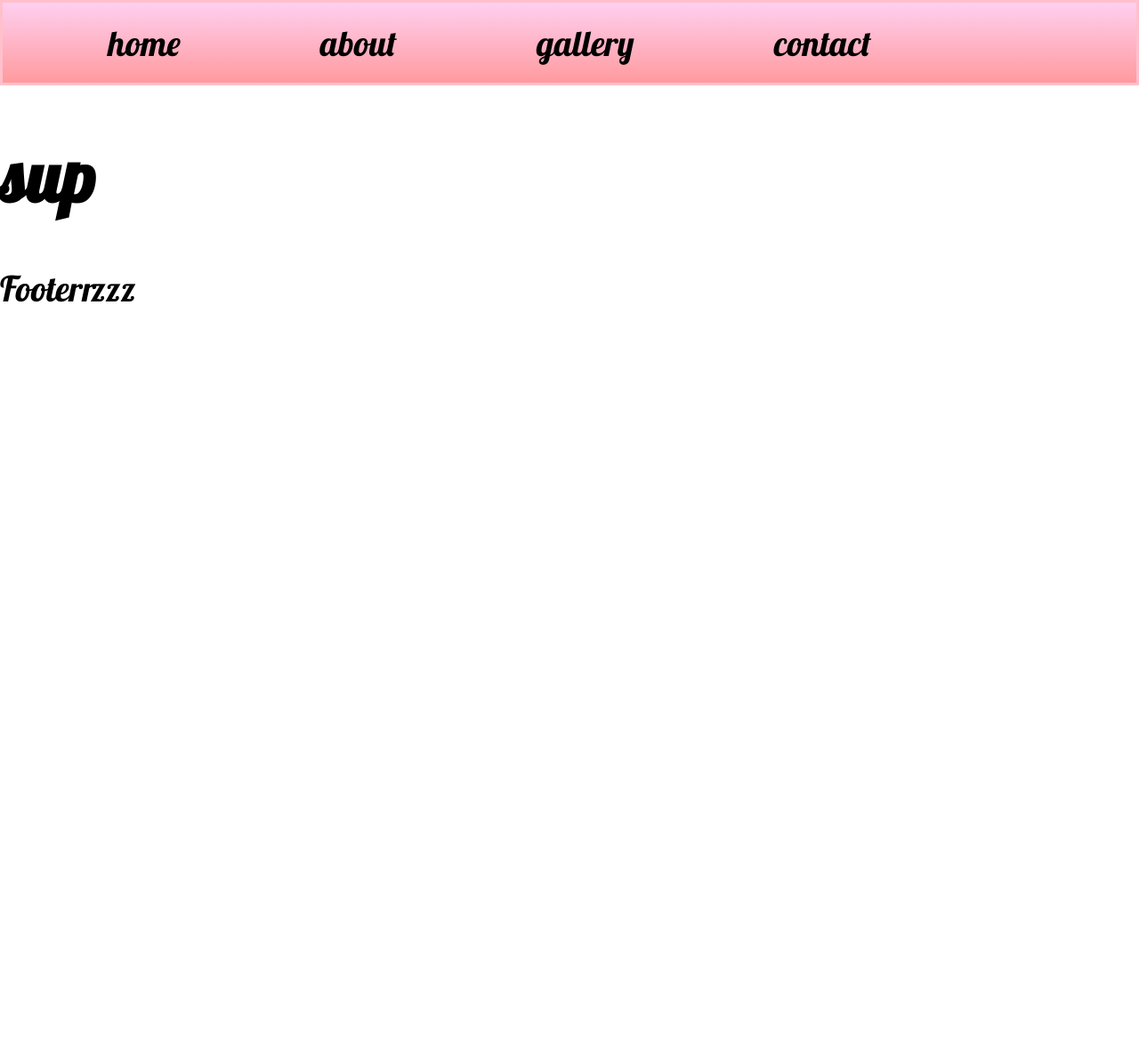
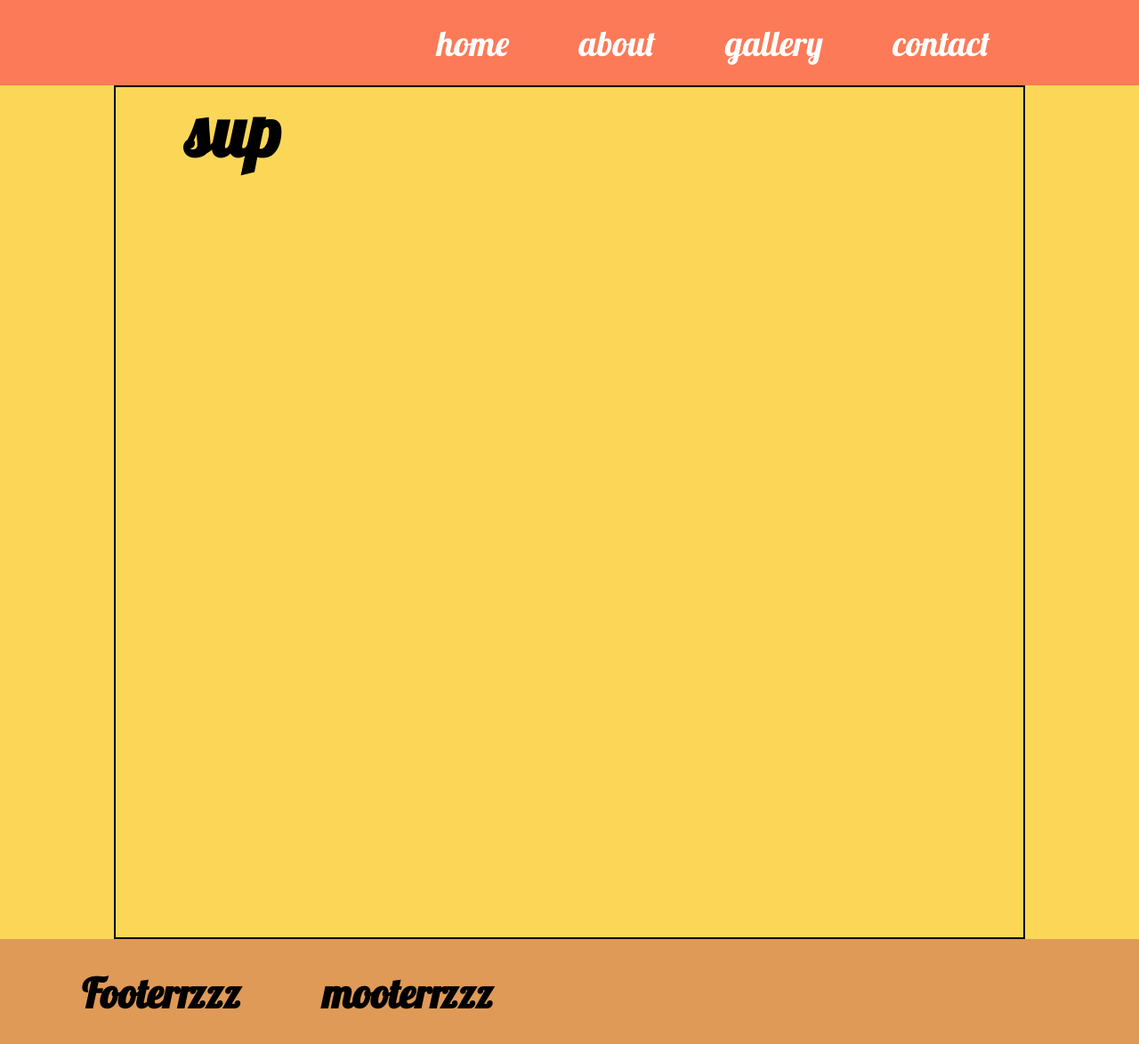
Before and after one commit to canzrcolt/trynext, a Next.js app: page / in a window 1280 px wide. Shown: the whole page at 89% size. Before the commit the page ends 800 px from the top, so only its background shows below. Built offline with nearby package versions, Linux system fonts and the light colour scheme.

Commit message:
this is kinda pleasant

```diff
--- a/components/Footer.js
+++ b/components/Footer.js
@@ -1,3 +1,10 @@
+import styles from "../styles/Footer.module.css";
+
 export default function Footer() {
-  return <div>Footerrzzz</div>;
+  return (
+    <div className={styles.footer}>
+      <h3>Footerrzzz</h3>
+      <h3>mooterrzzz</h3>
+    </div>
+  );
 }
--- a/components/Layout.js
+++ b/components/Layout.js
@@ -3,10 +3,10 @@ import Footer from "./Footer";
 
 export default function Layout({ children }) {
   return (
-    <div className="content">
+    <>
       <Header />
-      {children}
+      <div className="content">{children}</div>
       <Footer />
-    </div>
+    </>
   );
 }
--- /dev/null
+++ b/styles/Footer.module.css
@@ -0,0 +1,11 @@
+.footer {
+  min-height: 15vh;
+  width: 100%;
+  display: flex;
+  align-items: center;
+  background-color: #df9a57;
+}
+
+.footer > h3 {
+  padding-left: 2em;
+}
--- a/styles/Header.module.css
+++ b/styles/Header.module.css
@@ -1,23 +1,28 @@
 .header {
-  display: flex;
+  display: inline-flex;
   align-items: center;
+  top: 0%;
+  position: sticky;
   height: 12vh;
   width: 100%;
-  border: 3px solid pink;
-  background-image: linear-gradient(
-    to top,
-    #ff9a9e 0%,
-    #fecfef 99%,
-    #fecfef 100%
-  );
+  background-color: #fc7a57;
+  color: white;
+  justify-content: center;
 }
 
 .headerLink {
   display: flex;
-  width: 50%;
+  height: 100%;
+  justify-content: flex-end;
+  align-items: center;
+  width: 80%;
 }
 .headerLink li {
   display: flex;
-  padding: 2em;
+  align-items: center;
+  justify-self: flex-end;
+  padding: 1em;
   text-decoration: none;
+  border: 4pxssolid blue;
+  height: 100%;
 }
--- a/styles/globals.css
+++ b/styles/globals.css
@@ -9,7 +9,11 @@ body {
 
 .rooter {
   min-height: 100vh;
-  width: 100vw;
+  width: 100%;
+  background-color: #fcd757;
+  display: flex;
+  flex-direction: column;
+  justify-content: center;
 }
 a {
   color: inherit;
@@ -18,8 +22,18 @@ a {
 
 * {
   box-sizing: border-box;
+  margin: 0;
+  padding: 0;
 }
 
+.content {
+  display: flex;
+  align-self: center;
+  min-height: 75vw;
+  width: 80vw;
+  border: 2px solid black;
+  padding: 0 2em 0 2em;
+}
 .not-found {
   font-size: 20rem;
   height: 87%;
```
